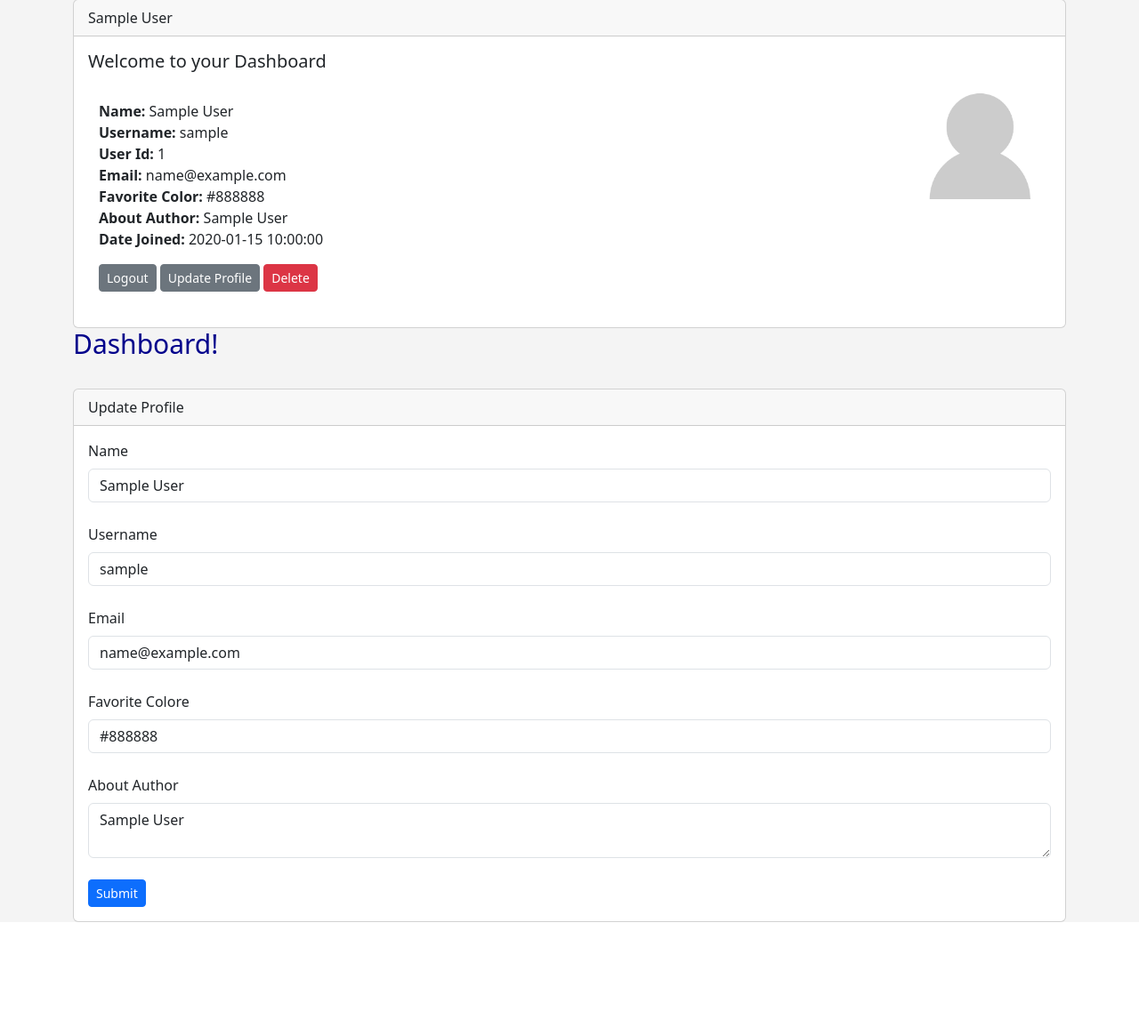
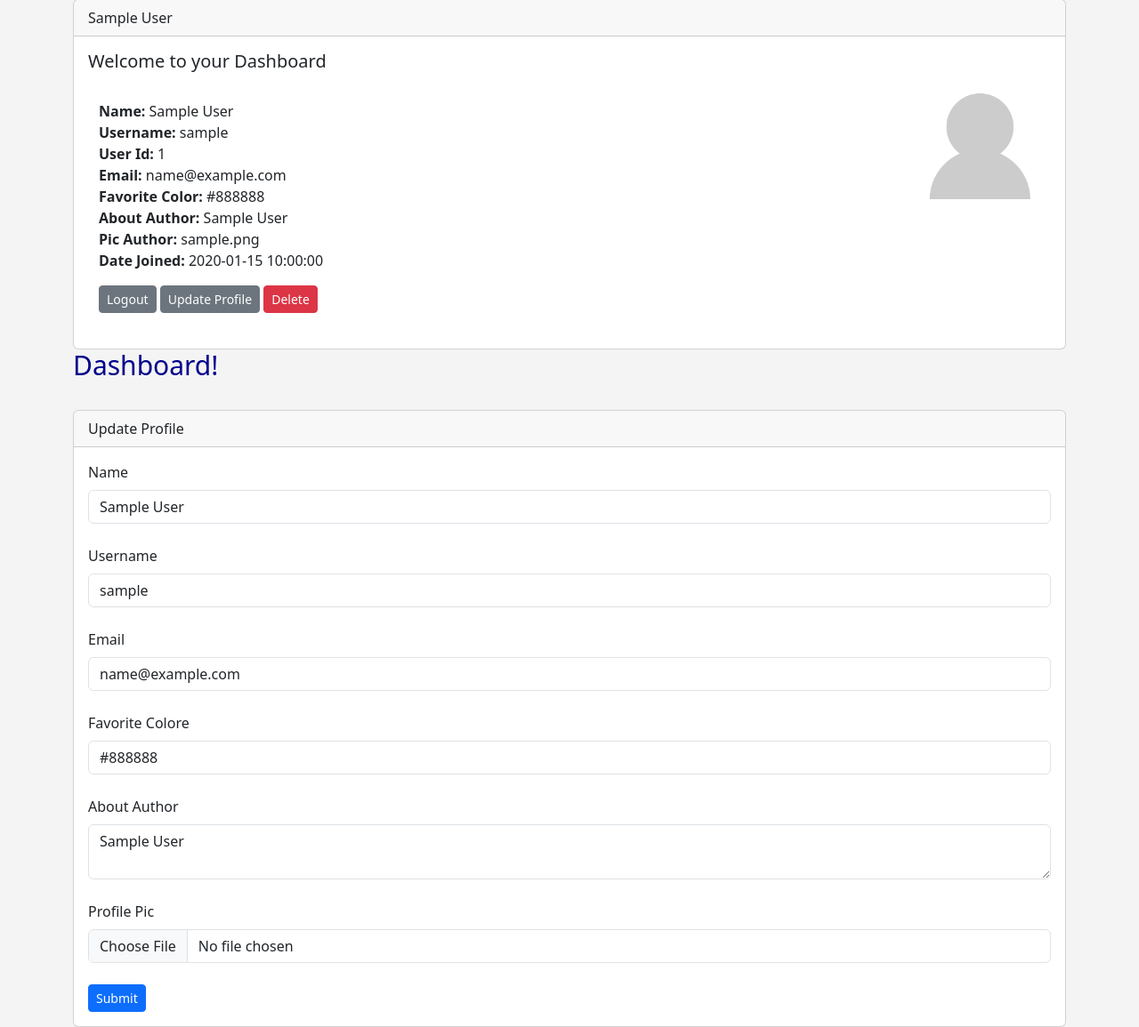
Before and after one commit to YuraSkivka/codemy, a Flask app: page /dashboard in a window 1280 px wide. Shown: the part 149-1304 px from the top of the page at 89% size. Before the commit the page ends 1186 px from the top, so only its background shows below. Run offline with Flask 3, Linux system fonts and the light colour scheme; a user stored in the database is signed in; tables that the repository leaves empty hold one stand-in row (values such as "Sample post"); some libraries are stand-ins or nearby versions.

Commit message:
Upload Profile Picture - Flask Fridays #38

```diff
--- a/flasker/app.py
+++ b/flasker/app.py
@@ -1,4 +1,6 @@
 import os
+import uuid
+
 from MakeLog import MakeLog
 # pip install flask
 from flask import Flask, render_template, flash, request, redirect, jsonify, url_for
@@ -8,12 +10,14 @@ from flask_sqlalchemy import SQLAlchemy
 # pip install Flask-Migrate
 from flask_migrate import Migrate
 from werkzeug.security import generate_password_hash, check_password_hash
+from werkzeug.utils import secure_filename
 # pip install Flask-Login
 from flask_login import UserMixin, login_user, LoginManager, login_required, logout_user, current_user
 # import from self py file
 from webforms import NameForm, PasswordForm, UserForm, PostForm, LoginForm, SearchForm
 #  pip install flask-ckeditor
 from flask_ckeditor import CKEditor
+
 
 HOME = os.path.expanduser("~")
 BASE_DIR = os.path.abspath(os.path.dirname(__file__))
@@ -43,10 +47,11 @@ db.init_app(app)
 # for migrate
 migrate = Migrate(app, db, render_as_batch=True)
 
-
 # migration
 # migrate.init_app(app, db)
 
+UPLOAD_IMAGE='static/images/'
+app.config['UPLOAD_FOLDER'] = UPLOAD_IMAGE
 
 # Create a Blog Post model
 class Posts(db.Model):
@@ -75,6 +80,7 @@ class User(db.Model, UserMixin):
     favorite_color = db.Column(db.String(100))
     about_author = db.Column(db.Text(500))
     date_added = db.Column(db.DateTime, default=datetime.now())
+    profile_pic = db.Column(db.String())
     # DO SOME user stuff
     password_hash = db.Column(db.String(100), nullable=False)
     # User can have many posts
@@ -91,13 +97,14 @@ class User(db.Model, UserMixin):
     def verify_password(self, p):
         return check_password_hash(self.password_hash, p)
 
-    def __init__(self, username, name, email, favorite_color, about_author, password_hash):
+    def __init__(self, username, name, email, favorite_color, about_author, password_hash, profile_pic):
         self.username = username
         self.name = name
         self.email = email
         self.favorite_color = favorite_color
         self.about_author = about_author
         self.password_hash = password_hash
+        self.profile_pic = profile_pic
 
     # Create a String
     def __repr__(self):
@@ -237,6 +244,12 @@ def update(id):
         user_to_update.favorite_color = request.form['favorite_color']
         user_to_update.about_author = request.form['about_author']
         user_to_update.username = request.form['username']
+        user_to_update.profile_pic = request.files['profile_pic']
+        # grab image name
+        pic_filemame = secure_filename(user_to_update.profile_pic.filename)
+        # set uuid
+        pic_name = f"{str(uuid.uuid1())}_{pic_filemame}"
+        user_to_update.profile_pic = pic_name
         try:
             db.session.commit()
             flash('Form Update Successfully!')
@@ -435,6 +448,26 @@ def dashboard():
         user_to_update.favorite_color = request.form['favorite_color']
         user_to_update.about_author = request.form['about_author']
         user_to_update.username = request.form['username']
+        # user_to_update.profile_pic = request.files['profile_pic']
+
+        # grab image name
+        pic_filemame = secure_filename(request.files['profile_pic'].filename)
+        # pic_filemame = secure_filename(user_to_update.profile_pic.filename)
+        # set uuid
+        pic_name = f"{str(uuid.uuid1())}_{pic_filemame}"
+        m_log.info(pic_name)
+        try:
+            # save image
+            saver = request.files['profile_pic']
+            saver.save(os.path.join(app.config['UPLOAD_FOLDER']), pic_name)
+        except:
+            flash('Image Update Error!')
+            return render_template("dashboard.html",
+                                   form=form,
+                                   user_to_update=user_to_update)
+
+
+        user_to_update.profile_pic = pic_name
         try:
             db.session.commit()
             flash('Form Update Successfully!')
--- a/flasker/templates/dashboard.html
+++ b/flasker/templates/dashboard.html
@@ -31,6 +31,7 @@
                         <strong>Email: </strong>{{ current_user.email }}<br>
                         <strong>Favorite Color: </strong>{{ current_user.favorite_color }}<br>
                         <strong>About Author: </strong>{{ current_user.about_author }}<br>
+                        <strong>Pic Author: </strong>{{ current_user.profile_pic }}<br>
                         <strong>Date Joined: </strong>{{ current_user.date_added }}<br>
                     </p>
 
@@ -60,7 +61,7 @@
     Update Profile
   </div>
   <div class="card-body">
-    <form action="/dashboard" method="POST">
+    <form action="/dashboard" method="POST" enctype="multipart/form-data">
         {{ form.hidden_tag() }}
 
         {{ form.name.label(class="form-label") }}
@@ -79,6 +80,9 @@
         <textarea name="about_author" class="form-control">{{ user_to_update.about_author }}</textarea>
         <!-- {{ form.about_author(class="form-control", value=user_to_update.about_author) }} -->
         <br>
+        {{ form.profile_pic.label(class="form-label") }}
+        {{ form.profile_pic(class="form-control", value=user_to_update.profile_pic) }}
+        <br>
         {{ form.submit(class="btn btn-primary btn-sm") }}
     </form>
   </div>
--- a/flasker/templates/update.html
+++ b/flasker/templates/update.html
@@ -19,7 +19,7 @@ UserUpdate
     <br>
 
 <div class="shadow p-3 mb-5 bg-body-tertiary rounded">
-    <form action="/update/{{ user_to_update.id }}" method="POST">
+    <form action="/update/{{ user_to_update.id }}" method="POST" enctype="multipart/form-data">
         {{ form.hidden_tag() }}
 
         {{ form.name.label(class="form-label") }}
--- a/flasker/webforms.py
+++ b/flasker/webforms.py
@@ -4,6 +4,7 @@ from wtforms import StringField, SubmitField, TextAreaField, PasswordField, Bool
 from wtforms.validators import DataRequired, EqualTo, Length
 from wtforms.widgets import TextArea
 from flask_ckeditor import CKEditorField
+from flask_wtf.file import  FileField
 
 # create a form class
 # https://flask.palletsprojects.com/en/2.2.x/patterns/wtforms/
@@ -28,6 +29,7 @@ class UserForm(FlaskForm):
     password_hash = PasswordField('Your password',
                                   validators=[DataRequired(), EqualTo('password_hash2', message='password must mach ')])
     password_hash2 = PasswordField('Confirm password', validators=[DataRequired()])
+    profile_pic = FileField("Profile Pic")
     submit = SubmitField('Submit')
 
 
```
